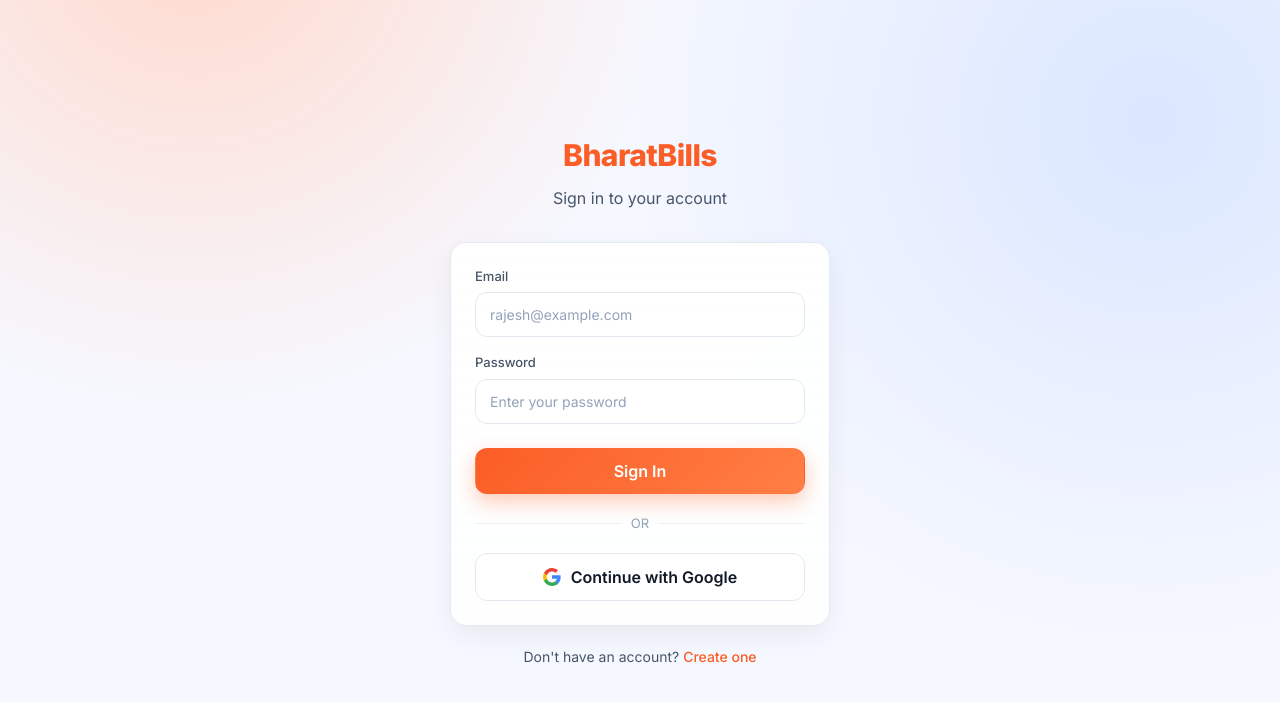
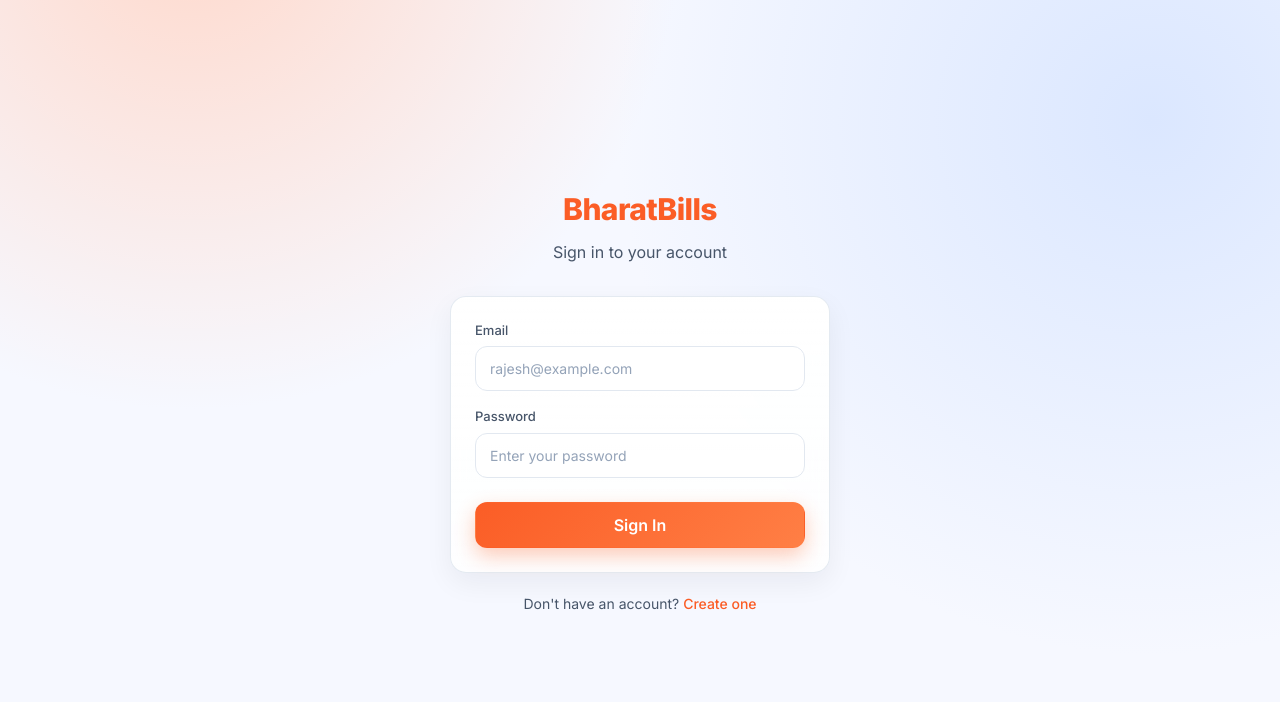
Before and after one commit to BHAVISHYA2005/BharatBills, a Next.js app: page /auth/login in a window 1280 px wide. Shown: the top 702 px of the page. Built offline with nearby package versions, Linux system fonts and the light colour scheme.

Commit message:
refactor: replace NextAuth sign-in with custom API call for login functionality (#3)

```diff
--- a/src/app/auth/login/page.tsx
+++ b/src/app/auth/login/page.tsx
@@ -3,7 +3,6 @@
 import { useState } from 'react';
 import Link from 'next/link';
 import { useRouter } from 'next/navigation';
-import { signIn } from 'next-auth/react';
 
 export default function LoginPage() {
     const router = useRouter();
@@ -17,14 +16,15 @@
         setLoading(true);
 
         try {
-            const result = await signIn('credentials', {
-                email: form.email,
-                password: form.password,
-                redirect: false,
+            const res = await fetch('/api/auth/login', {
+                method: 'POST',
+                headers: { 'Content-Type': 'application/json' },
+                body: JSON.stringify(form),
             });
+            const data = await res.json();
 
-            if (result?.error) {
-                setError('Invalid email or password');
+            if (!res.ok) {
+                setError(data.error || 'Invalid email or password');
                 return;
             }
             router.push('/dashboard');
@@ -85,25 +85,6 @@
                             </button>
                         </form>
 
-                        <div style={{ margin: '20px 0', display: 'flex', alignItems: 'center', gap: 10 }}>
-                            <div style={{ flex: 1, height: 1, background: '#eee' }}></div>
-                            <span style={{ fontSize: 13, color: 'var(--text-muted)' }}>OR</span>
-                            <div style={{ flex: 1, height: 1, background: '#eee' }}></div>
-                        </div>
-
-                        <button
-                            className="btn btn-secondary btn-lg"
-                            style={{ width: '100%', display: 'flex', alignItems: 'center', justifyContent: 'center', gap: 10, background: 'white', color: 'var(--text)' }}
-                            onClick={() => signIn('google', { redirectTo: '/dashboard' })}
-                        >
-                            <svg width="18" height="18" viewBox="0 0 18 18">
-                                <path d="M17.64 9.2c0-.637-.057-1.251-.164-1.84H9v3.481h4.844c-.209 1.125-.843 2.078-1.796 2.717v2.258h2.908c1.702-1.567 2.684-3.874 2.684-6.615z" fill="#4285F4" />
-                                <path d="M9 18c2.43 0 4.467-.806 5.956-2.184l-2.908-2.258c-.806.54-1.837.86-3.048.86-2.344 0-4.328-1.584-5.036-3.711H.957v2.332C2.438 15.983 5.482 18 9 18z" fill="#34A853" />
-                                <path d="M3.964 10.707c-.18-.54-.282-1.117-.282-1.707s.102-1.167.282-1.707V4.961H.957C.347 6.173 0 7.548 0 9s.347 2.827.957 4.039l3.007-2.332z" fill="#FBBC05" />
-                                <path d="M9 3.58c1.321 0 2.508.454 3.44 1.345l2.582-2.582C13.463.891 11.426 0 9 0 5.482 0 2.438 2.017.957 4.961L3.964 7.295C4.672 5.168 6.656 3.58 9 3.58z" fill="#EA4335" />
-                            </svg>
-                            Continue with Google
-                        </button>
                     </div>
                 </div>
 
```
